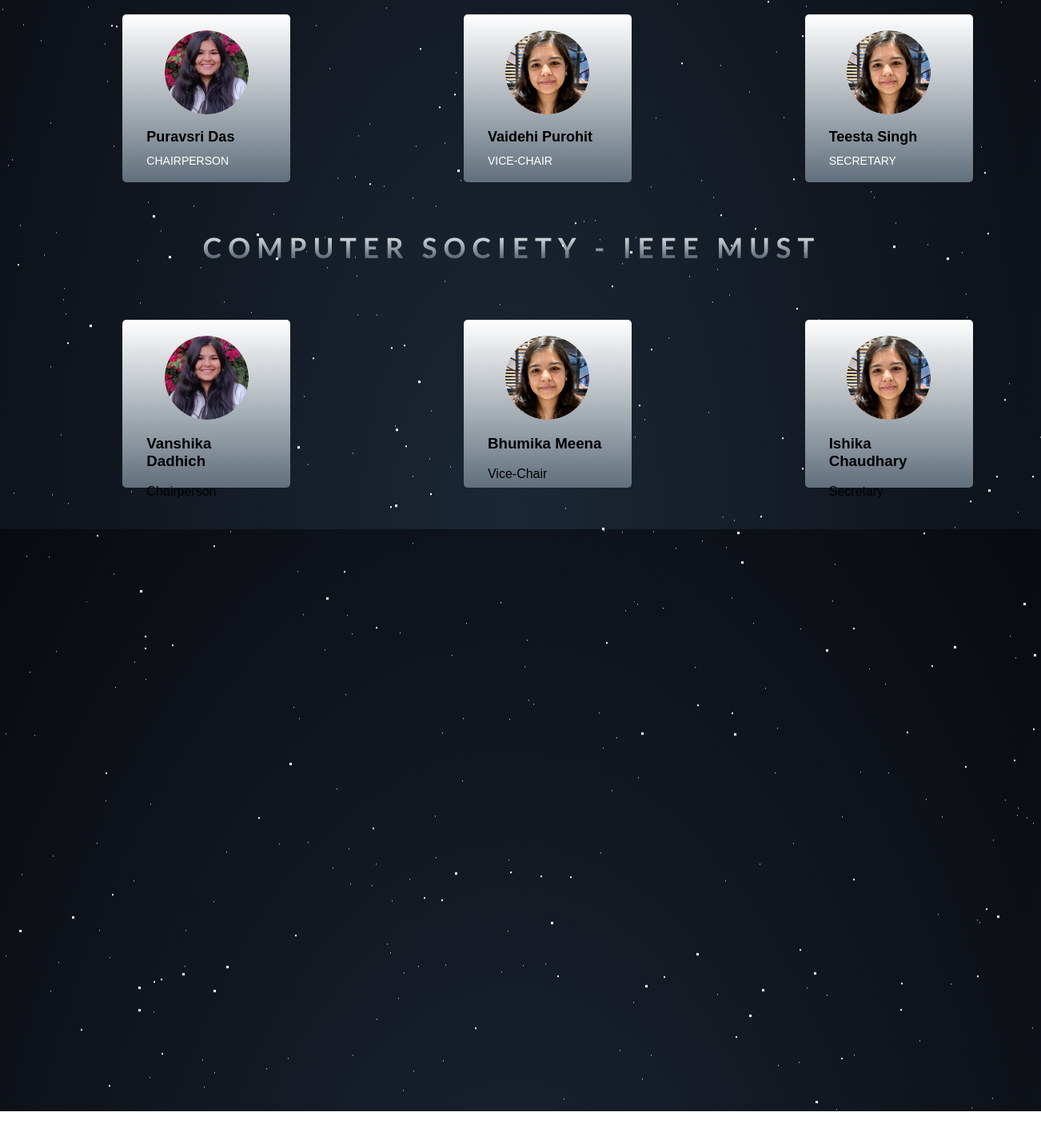
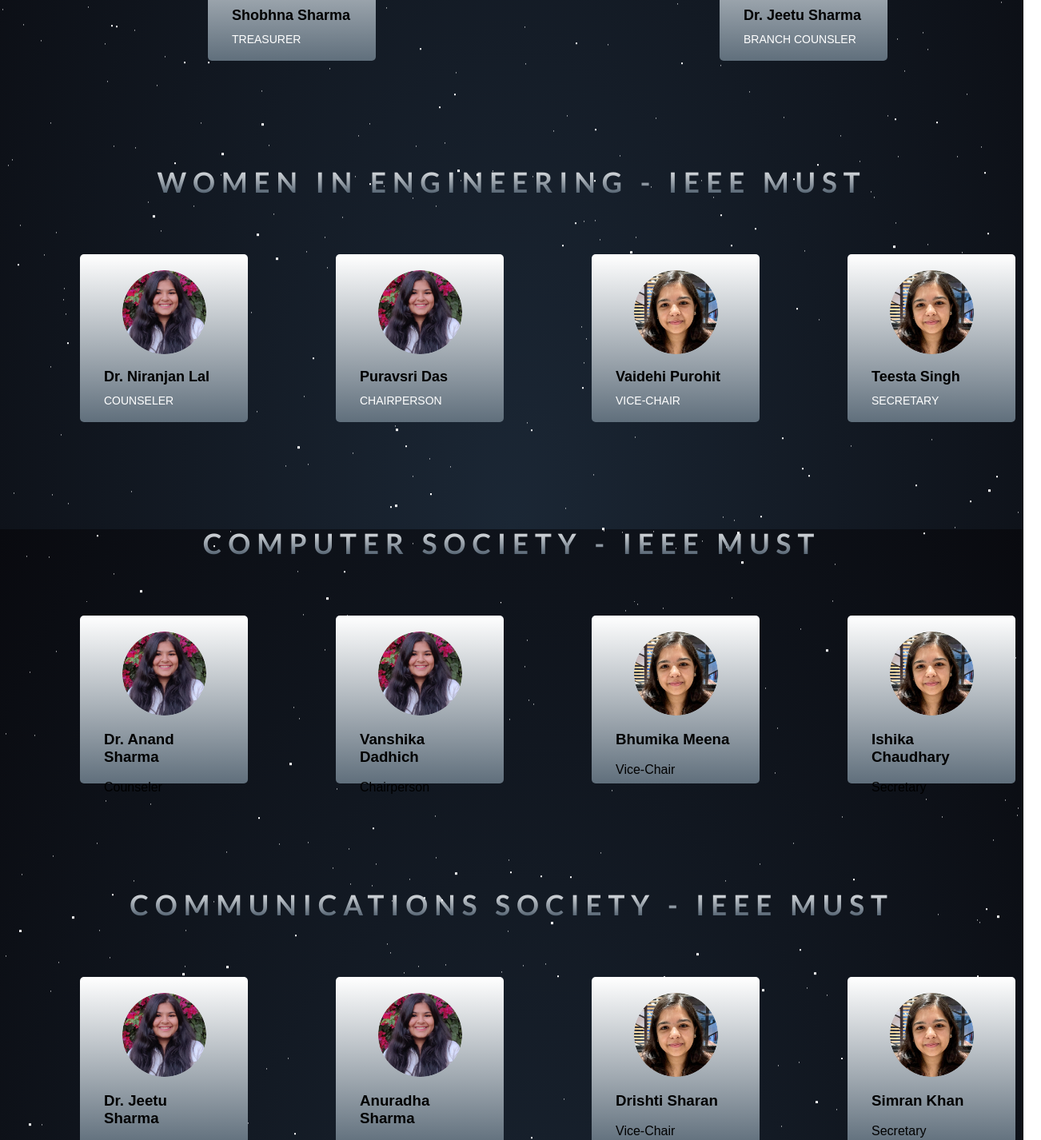
Before and after one commit to ritika728/Fest_Website, a React (Create React App) app: page /contact in a window 1280 px wide. Shown: the part 538-1964 px from the top of the page at 80% size, 1302 px wide, since content can reach past the window. Before the commit the page ends 1928 px from the top, so only its background shows below. Built offline with nearby package versions, Linux system fonts and the light colour scheme.

Commit message:
contact page

```diff
--- a/src/components/contact/contact.jsx
+++ b/src/components/contact/contact.jsx
@@ -60,6 +60,12 @@ const Contact = () => {
 					</div>
 
 				</div>
+
+
+	</div>
+	<div className="sectionteam">
+
+
 				<div class="team">
 					<div class="single-person">
 						<div class="person-image5">
@@ -71,11 +77,33 @@ const Contact = () => {
 					</div>
 
 				</div>
+				{/* <img src="../assests/logo.png" alt="react logo" style={{ width: '400px', }}/> */}
+				<div class="team">
+					<div class="single-person">
+						<div class="person-image5">
+						</div>
+						<div class="person-info">
+							<h3 class="full-name">Dr. Jeetu Sharma</h3>
+							<span class="speciality">Branch Counsler</span>
+						</div>
+					</div>
+
+				</div>
 	</div>
 	</div>
 	<div className='wie'>
 	<h1 className="main_excom2">WOMEN IN ENGINEERING - IEEE MUST</h1>
 	<div className="sectionteam">
+	<div className="team">
+					<div className="single-person">
+						<div className="person-image1">
+						</div>
+						<div className="person-info">
+							<h3 class="full-name">Dr. Niranjan Lal</h3>
+							<span className="speciality">Counseler</span>
+						</div>
+					</div>
+				</div>
 				<div className="team">
 					<div className="single-person">
 						<div className="person-image1">
@@ -111,6 +139,16 @@ const Contact = () => {
 	<div className='wie'>
 	<h1 className="main_excom2">COMPUTER SOCIETY - IEEE MUST</h1>
 	<div className="sectionteam2">
+	<div className="team">
+					<div className="single-person">
+						<div className="person-image1">
+						</div>
+						<div className="person-info">
+							<h3 class="full-name">Dr. Anand Sharma</h3>
+							<span className="speciality">Counseler</span>
+						</div>
+					</div>
+				</div>
 				<div className="team">
 					<div className="single-person">
 						<div className="person-image1">
@@ -143,6 +181,51 @@ const Contact = () => {
 				</div>
 				</div>
 	</div>
+	<div className='wie'>
+	<h1 className="main_excom2">COMMUNICATIONS SOCIETY - IEEE MUST</h1>
+	<div className="sectionteam2">
+	<div className="team">
+					<div className="single-person">
+						<div className="person-image1">
+						</div>
+						<div className="person-info">
+							<h3 class="full-name">Dr. Jeetu Sharma</h3>
+							<span className="speciality">Counseler</span>
+						</div>
+					</div>
+				</div>
+				<div className="team">
+					<div className="single-person">
+						<div className="person-image1">
+						</div>
+						<div className="person-info">
+							<h3 class="full-name">Anuradha Sharma</h3>
+							<span className="speciality">Chairperson</span>
+						</div>
+					</div>
+				</div>
+				<div className="team">
+					<div className="single-person">
+						<div className="person-image2">
+						</div>
+						<div className="person-info">
+							<h3 class="full-name">Drishti Sharan</h3>
+							<span className="speciality">Vice-Chair</span>
+						</div>
+					</div>
+				</div>
+				<div className="team">
+					<div className="single-person">
+						<div className="person-image2">
+						</div>
+						<div className="person-info">
+							<h3 class="full-name">Simran Khan</h3>
+							<span className="speciality">Secretary</span>
+						</div>
+					</div>
+				</div>
+				</div>
+	</div>
 	</div>
   )
 }
```
Also changed, not shown: src/components/contact/contact.css (+35 -13 lines), src/components/assests/logo.png (added).
